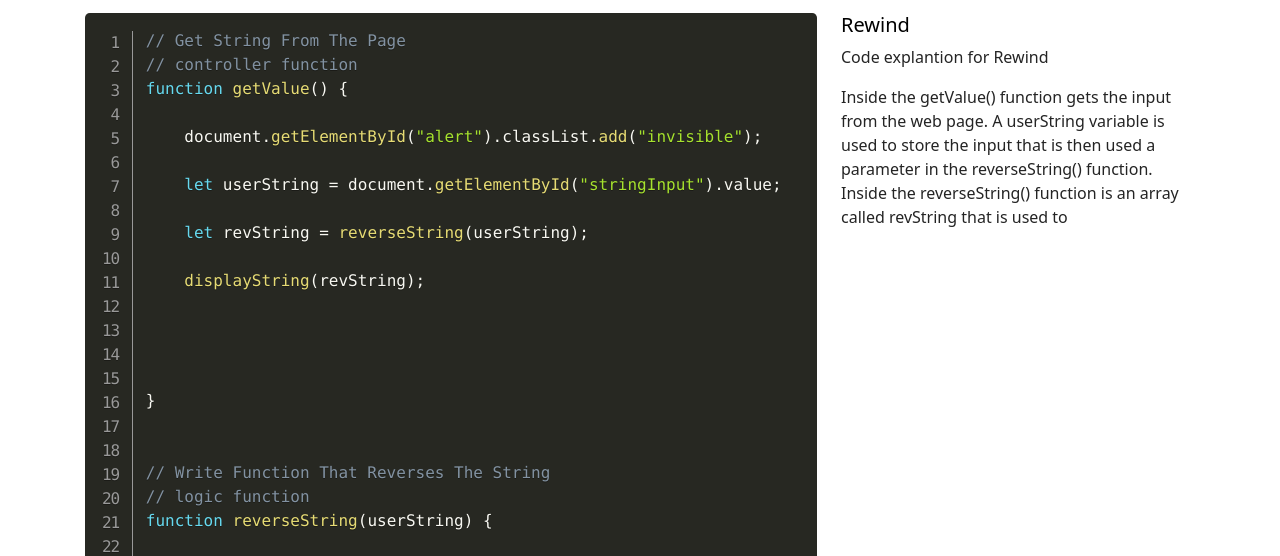
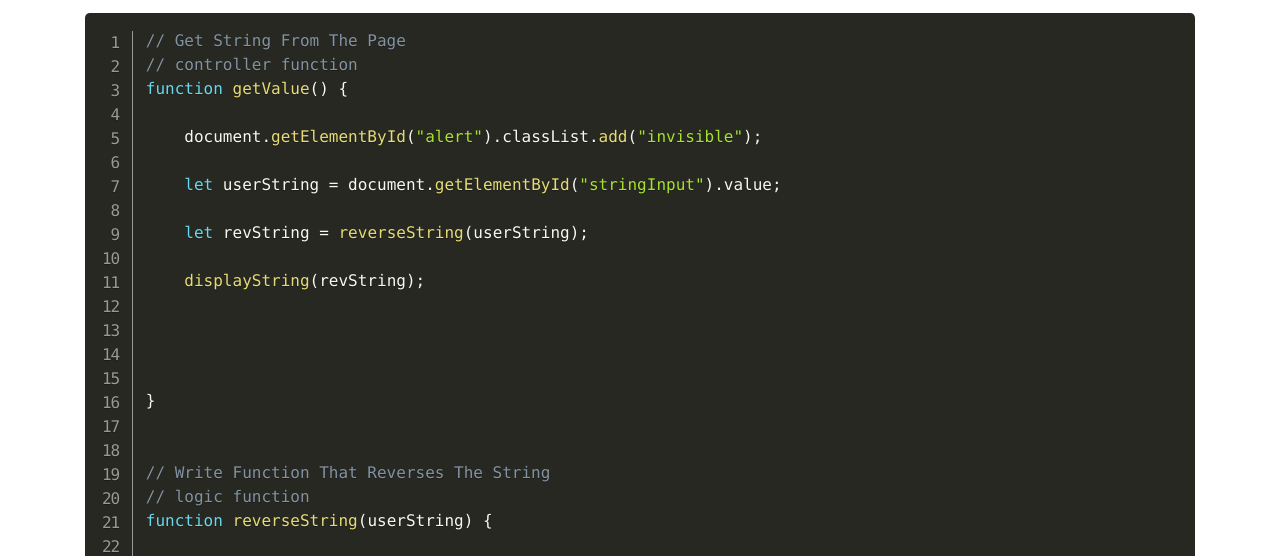
Before and after one commit to Baker-Developer/ReverseString, a plain HTML site: page code.html in a window 1280 px wide. Shown: the part 138-694 px from the top of the page. Drawn offline with nearby package versions, Linux system fonts and the light colour scheme.

Commit message:
Update code.html

```diff
--- a/code.html
+++ b/code.html
@@ -56,7 +56,7 @@
         <div class="container py-5 mt-5">
             <h2 class="border-1 border-bottom border-dark">The Code For Rewind</h2>
             <div class="row row-cols-1 row-cols-lg-2">
-                <div class="col-lg-8">
+                <div class="col-lg-12">
                     <pre class="line-numbers"><code class="language-javascript">
                         // Get String From The Page
 // controller function
@@ -103,15 +103,7 @@ function displayString(revstring) {
                     </code>
                     </pre>
                 </div>
-                <div class="col-lg-4">
 
-                    <h5 class="lead fw-normal mt-2">Rewind</h5>
-                    <p>Code explantion for Rewind</p>
-                    <p>Inside the getValue() function gets the input from the web page. A userString variable is used to
-                        store the input that is then used a parameter in the reverseString() function. Inside the
-                        reverseString() function is an array called revString that is used to
-                    </p>
-                </div>
 
             </div>
         </div>
```
